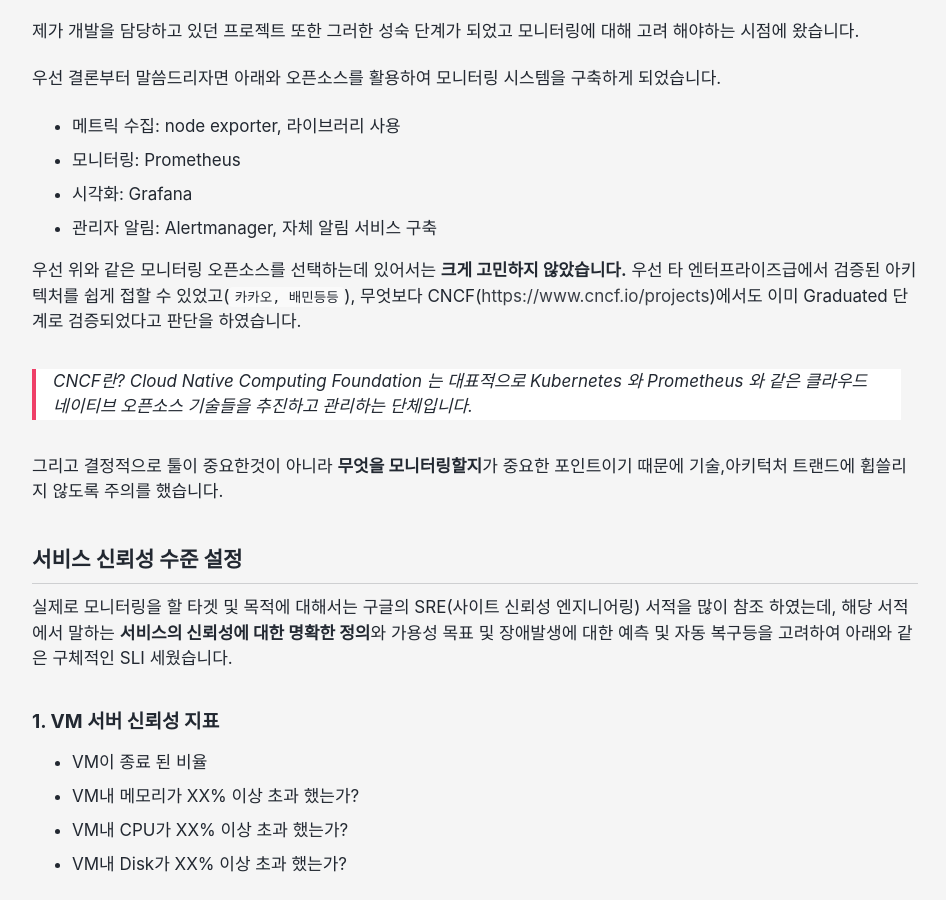
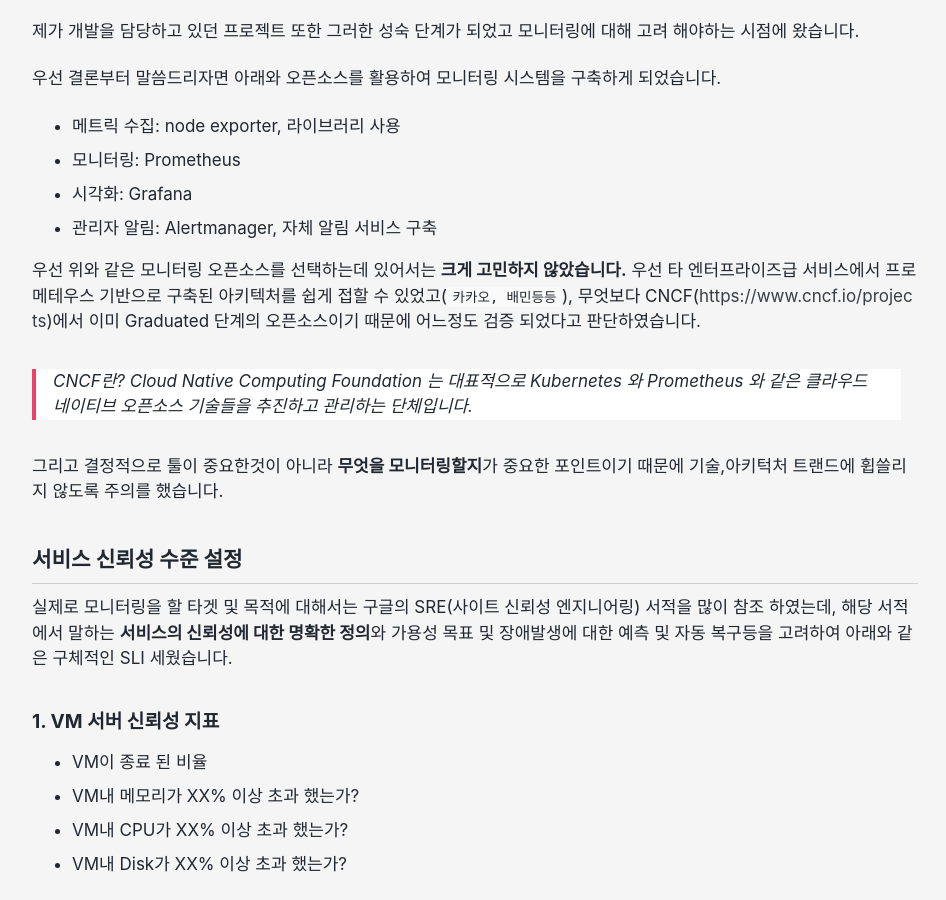
Before and after one commit to gocheat/gocheat.github.io, a Jekyll site: the page built from _posts/2021-03-08-monitoring-system-1.md, in a window 1280 px wide and 900 px high, scrolled down 421 px. Shown: the whole window, without its empty margins (165-1111 px from the left). Built offline with Jekyll 4.4.1, drawn with Linux system fonts in a browser that asks for light colours; cached includes are drawn as plain includes; some web fonts are replaced; comment, search, counter and statistics services are not loaded.

Commit message:
text 변경#2

```diff
--- a/_posts/2021-03-08-monitoring-system-1.md
+++ b/_posts/2021-03-08-monitoring-system-1.md
@@ -22,8 +22,8 @@ categories: monitoring
 - 시각화: Grafana
 - 관리자 알림: Alertmanager, 자체 알림 서비스 구축
 
-우선 위와 같은 모니터링 오픈소스를 선택하는데 있어서는 **크게 고민하지 않았습니다.** 우선 타 엔터프라이즈급에서 검증된 아키텍처를 쉽게 접할 수 있었고(`카카오, 배민등등`),
-무엇보다 CNCF(<https://www.cncf.io/projects>)에서도 이미 Graduated 단계로 검증되었다고 판단을 하였습니다.
+우선 위와 같은 모니터링 오픈소스를 선택하는데 있어서는 **크게 고민하지 않았습니다.** 우선 타 엔터프라이즈급 서비스에서 프로메테우스 기반으로 구축된 아키텍처를 쉽게 접할 수 있었고(`카카오, 배민등등`),
+무엇보다 CNCF(<https://www.cncf.io/projects>)에서 이미 Graduated 단계의 오픈소스이기 때문에 어느정도 검증 되었다고 판단하였습니다.
 > CNCF란? Cloud Native Computing Foundation 는 대표적으로 Kubernetes 와 Prometheus  와 같은 클라우드 네이티브 오픈소스 기술들을 추진하고 관리하는 단체입니다.
 
 그리고 결정적으로 툴이 중요한것이 아니라 **무엇을 모니터링할지**가 중요한 포인트이기 때문에 기술,아키턱처 트랜드에 휩쓸리지 않도록 주의를 했습니다.
```
